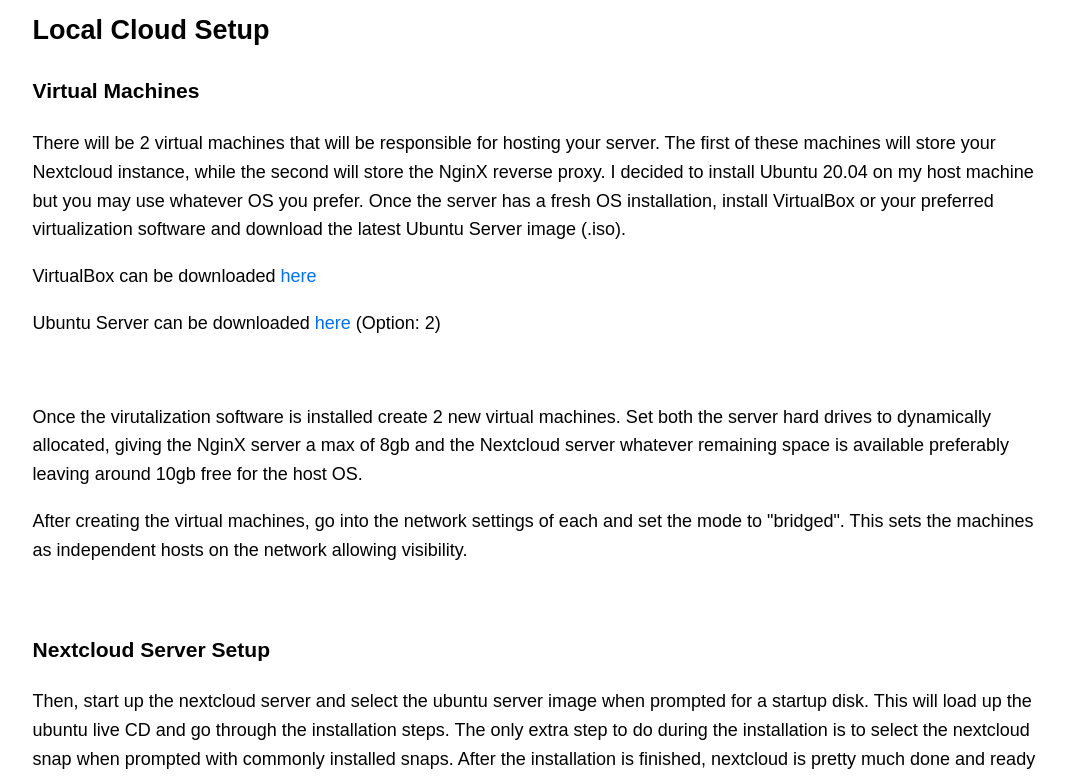
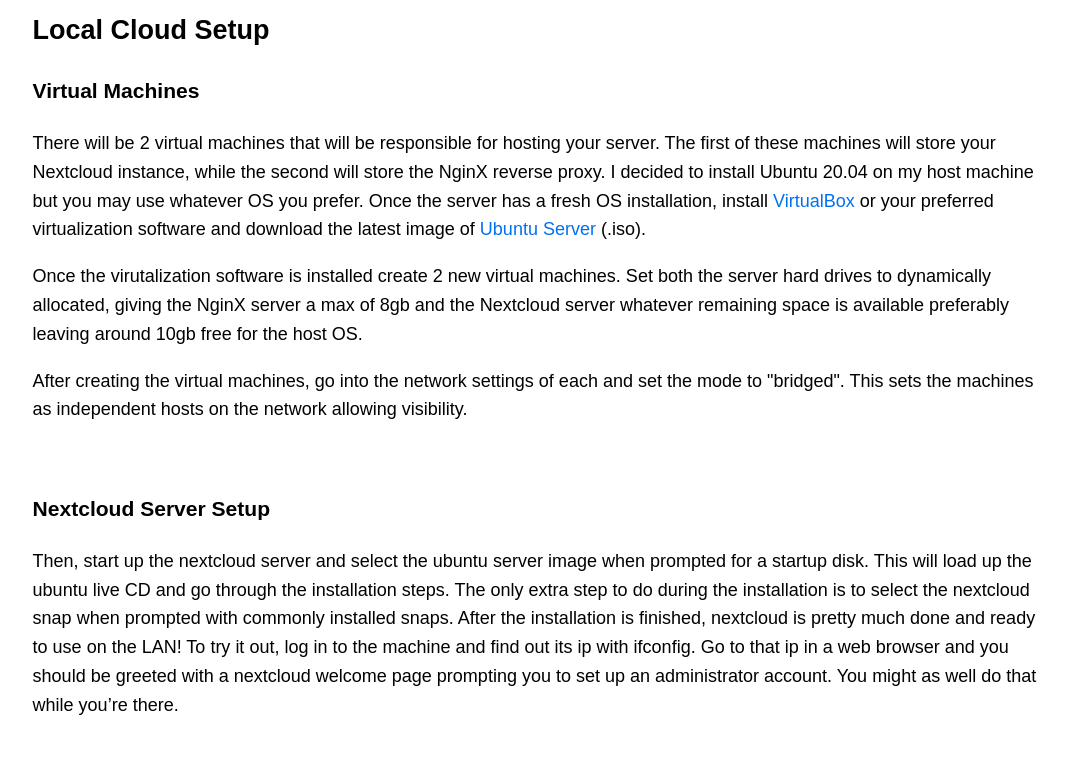
Before and after one commit to lreynolds188/Portfolio, a Next.js app: page /tutorials/nextcloud-server in a window 1280 px wide. Shown: the part 740-1519 px from the top of the page, without its empty margins (98-1166 px from the left). Built offline with nearby package versions, Linux system fonts and the light colour scheme.

Commit message:
Update nextcloud-server.js

```diff
--- a/pages/tutorials/nextcloud-server.js
+++ b/pages/tutorials/nextcloud-server.js
@@ -29,10 +29,7 @@ export default function Home() {
 
 		<h2>Local Cloud Setup</h2>
 			<h3>Virtual Machines</h3>
-				<p>There will be 2 virtual machines that will be responsible for hosting your server. The first of these machines will store your Nextcloud instance, while the second will store the NginX reverse proxy. I decided to install Ubuntu 20.04 on my host machine but you may use whatever OS you prefer. Once the server has a fresh OS installation, install VirtualBox or your preferred virtualization software and download the latest Ubuntu Server image (.iso). </p>
-				<p>VirtualBox can be downloaded <a href="https://www.virtualbox.org/wiki/Downloads">here</a></p>
-				<p>Ubuntu Server can be downloaded <a href="https://ubuntu.com/download/server">here</a> (Option: 2)</p>
-			<br />
+				<p>There will be 2 virtual machines that will be responsible for hosting your server. The first of these machines will store your Nextcloud instance, while the second will store the NginX reverse proxy. I decided to install Ubuntu 20.04 on my host machine but you may use whatever OS you prefer. Once the server has a fresh OS installation, install <a href="https://www.virtualbox.org/wiki/Downloads">VirtualBox</a> or your preferred virtualization software and download the latest image of <a href="https://ubuntu.com/download/server">Ubuntu Server</a> (.iso). </p>
 				<p>Once the virutalization software is installed create 2 new virtual machines. Set both the server hard drives to dynamically allocated, giving the NginX server a max of 8gb and the Nextcloud server whatever remaining space is available preferably leaving around 10gb free for the host OS.</p>
 				<p>After creating the virtual machines, go into the network settings of each and set the mode to "bridged". This sets the machines as independent hosts on the network allowing visibility.</p>
 			<br />
```
